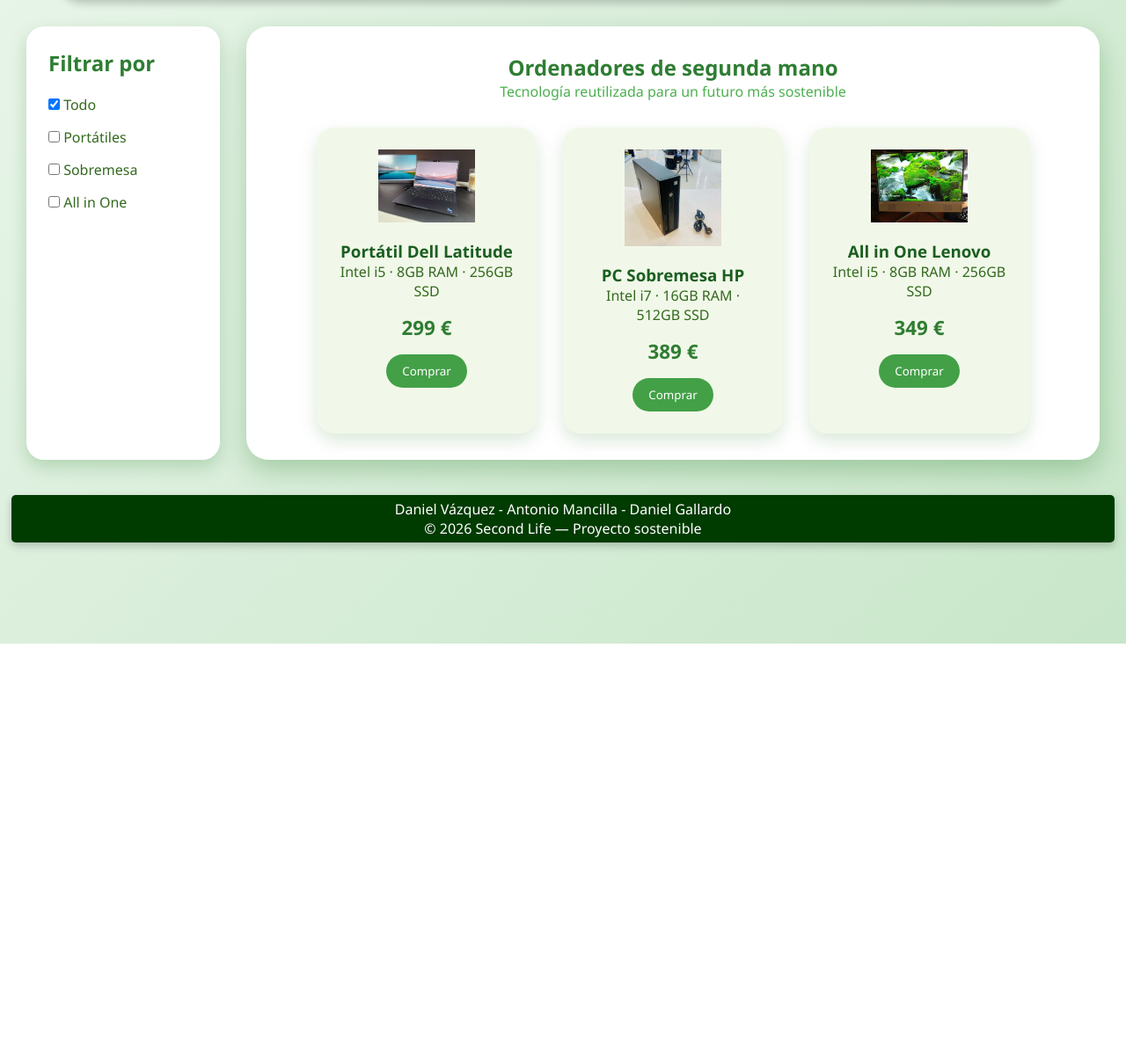
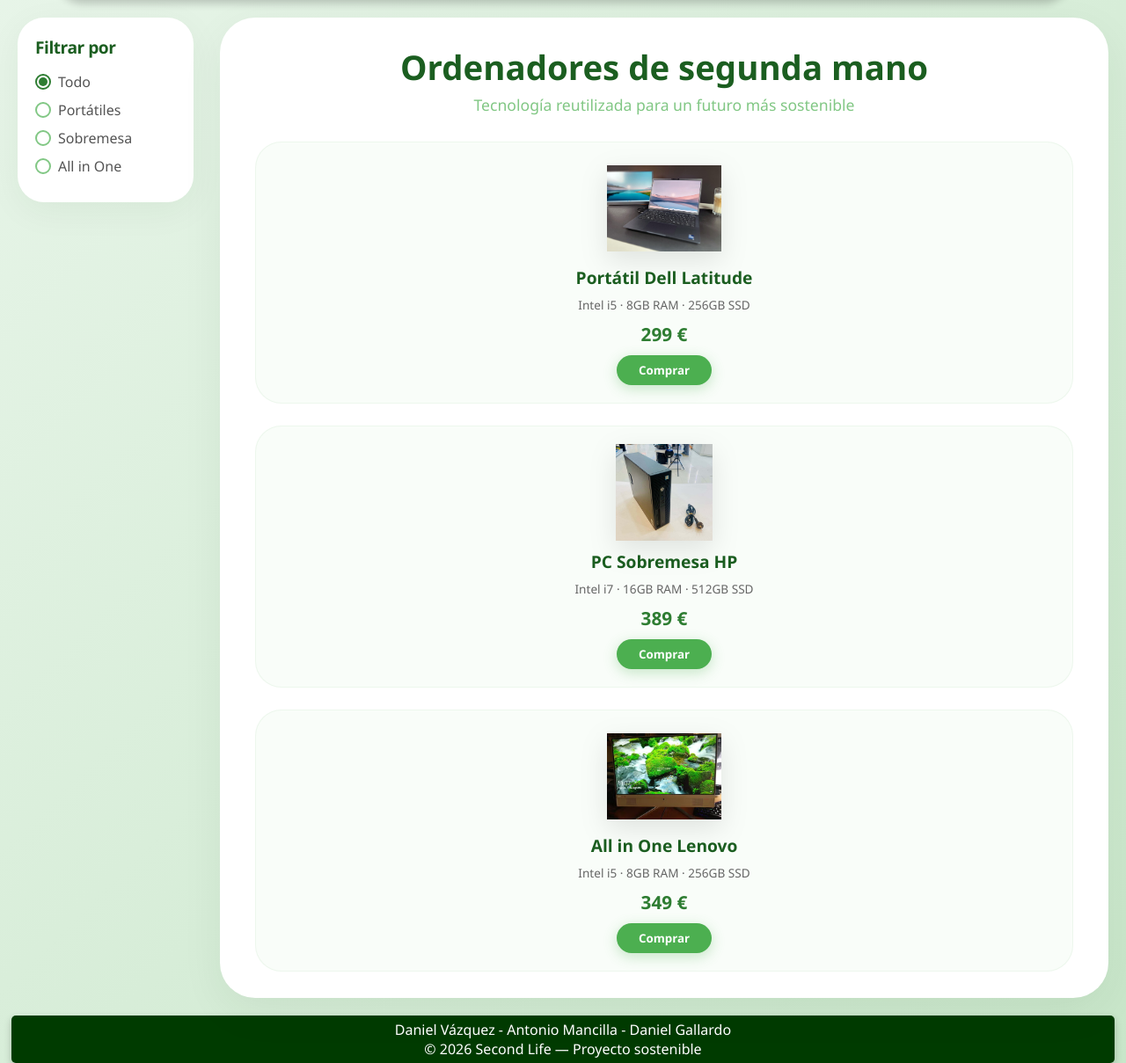
Before and after one commit to amancab828/Sostenibilidad_P6, a PHP site: page / in a window 1280 px wide. Shown: the part 78-1287 px from the top of the page at 88% size. Before the commit the page ends 810 px from the top, so only its background shows below. Run offline with PHP 8.4, Linux system fonts and the light colour scheme.

Commit message:
Finalizado CSS 03/07/2026

```diff
--- a/assets/css/index.css
+++ b/assets/css/index.css
@@ -1,95 +1,170 @@
 .shop-layout {
     display: flex;
-    padding: 30px;
+    max-width: 1300px;
+    margin: 20px auto;
+    padding: 0 20px;
     gap: 30px;
 }
 
 /* SIDEBAR */
 .sidebar {
-    width: 220px;
+    width: 200px;
     background-color: #ffffff;
-    padding: 25px;
-    border-radius: 20px;
-    box-shadow: 0 8px 20px rgba(0, 100, 0, 0.2);
+    padding: 20px;
+    border-radius: 30px;
+    box-shadow: 0 10px 40px rgba(0, 50, 0, 0.05);
+    height: fit-content;
 }
 
 .sidebar h2 {
-    color: #2e7d32;
-    margin-bottom: 20px;
+    color:#1b5e20;
+    font-size: 1.2rem;
+    font-weight: 800;
+    margin-bottom: 15px;
+    letter-spacing:-0.5px;
 }
 
 .sidebar label {
-    display: block;
-    margin-bottom: 15px;
-    color: #33691e;
+    font-size: 0.9;
+    color: #555;
+    transition: 0.3s;
+    display: flex;
+    align-items: center;
+    gap:8px;
+    margin-bottom: 10px;
+}
+
+.sidebar label:hover{
+    color: #2e7d32;
+}
+
+.sidebar input[type="checkbox"] {
+    appearance: none;
+    -webkit-appearance: none;
+    width: 18px;
+    height: 18px;
+    border: 2px solid #81c784;
+    border-radius: 50%;
+    background-color: #fff;
     cursor: pointer;
+    position: relative;
+    display: inline-grid;
+    place-content: center;
+    transition: 0.2s;
+}
+
+.sidebar input[type="checkbox"]::before {
+    content: "";
+    width: 10px;
+    height: 10px;
+    border-radius: 50%;
+    transform: scale(0);
+    transition: 0.2s transform ease-in-out;
+    background-color: #2e7d32;
+}
+
+.sidebar input[type="checkbox"]:checked {
+    border-color: #2e7d32;
+}
+
+.sidebar input[type="checkbox"]:checked::before {
+    transform: scale(1);
+}
+
+.sidebar input[type="checkbox"]:hover {
+    background-color: #f1f8e9;
+    border-color:#2e7d32;
 }
 
 /* TIENDA */
 .shop-section {
     flex: 1;
     background-color: #ffffff;
-    padding: 30px;
-    border-radius: 25px;
-    box-shadow: 0 12px 30px rgba(0, 100, 0, 0.25);
+    padding: 30px 40px;
+    border-radius: 40px;
+    box-shadow: 0 15px 50px rgba(0, 50, 0, 0.06);
     text-align: center;
 }
 
 .shop-section h1 {
-    color: #2e7d32;
+    color: #1b5e20;
+    font-size: 2.4rem;
+    font-weight: 800;
+    margin-bottom: 5px;
 }
 
 .shop-intro {
-    color: #4caf50;
+    color:#81c784;
+    font-size: 1.1rem;
     margin-bottom: 30px;
 }
 
 .products {
-    display: flex;
-    gap: 30px;
-    flex-wrap: wrap;
-    justify-content: center;
+    display: grid;
+    grid-template-columns: repeat(auto-fill, minmax(240, 1fr));
+    gap: 25px;
 }
 
 .product-card {
-    background-color: #f1f8e9;
-    width: 250px;
-    padding: 25px;
-    border-radius: 20px;
-    box-shadow: 0 8px 20px rgba(0, 100, 0, 0.15);
-    transition: transform 0.3s;
+    background-color: #f9fdf9;
+    padding: 20px 15px;
+    border-radius: 30px;
+    border: 1px solid rgba(129, 199, 132, 0.1);
+    transition: all 0.4s cubic-bezier(0.175, 0.885, 0.32, 1.275);
+    display: flex;
+    flex-direction: column;
+    align-items: center;
+    justify-content: flex-start;
 }
 
 .product-card:hover {
-    transform: translateY(-6px);
+    transform: translateY(-8px);
+    background-color: #ffffff;
+    box-shadow: 0 15px 30px rgba(0, 60, 0, 0.08);
 }
 
 .product-card img {
-    width: 110px;
-    margin-bottom: 15px;
+    width: 100%;
+    max-width: 130px;
+    height: 110px;
+    object-fit: contain;
+    margin-bottom: 10px;
+    filter: drop-shadow(0 10px 15px rgba(0,0,0,0.1));
 }
 
 .product-card h3 {
     color: #1b5e20;
+    font-size: 1.2rem;
+    margin-bottom: 8px;
 }
 
 .product-card p {
-    color: #33691e;
+    color:#666;
+    font-size: 0.85rem;
+    line-height: 1.4;
 }
 
 .price {
-    display: block;
-    font-size: 1.4em;
+    font-size: 1.3rem;
     color: #2e7d32;
-    font-weight: bold;
-    margin: 15px 0;
+    font-weight: 800;
+    margin: 10px 0;
 }
 
 .product-card button {
-    background-color: #43a047;
+    background-color: #4caf50;
     color: white;
     border: none;
-    padding: 10px 18px;
-    border-radius: 20px;
+    padding: 8px 25px;
+    border-radius: 50px;
+    font-weight: 700;
     cursor: pointer;
+    transition:0.3s;
+    box-shadow: 0 4px 15px rgba(76, 175, 80, 0.3);
 }
+
+.product-card button:hover{
+    background-color:#388e3c;
+    box-shadow:0 6px 20px rgba(76, 175, 80, 0.4);
+    transform: scale(1.05);
+}
```
